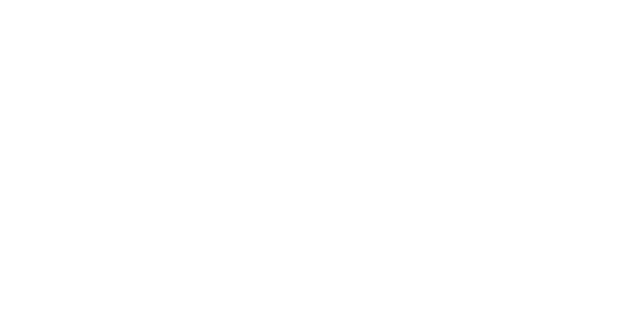
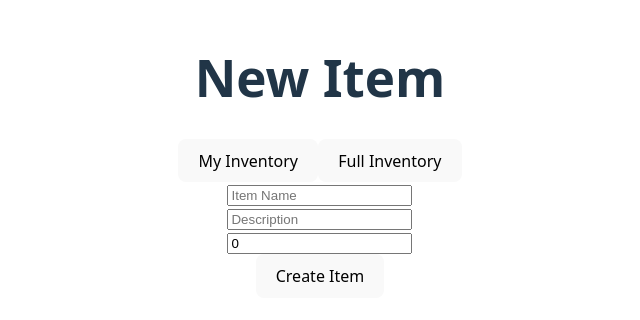
Before and after one commit to Tollhouse/z-prefix-CRUD, a React (Vite) app in the folder client/: page /Createitem/1 in a window 1280 px wide. Before the commit this address had no page. Shown: the part 244-564 px from the top of the page, without its empty margins (320-960 px from the left). Built offline with nearby package versions, Linux system fonts and the light colour scheme.

Commit message:
Have all the pages needed to finish up just need the logic to pass around the verified userid for the rest of the pages to use for display then need to work on the patch system as it is not implemented

```diff
--- /dev/null
+++ b/client/components/Createitem.jsx
@@ -0,0 +1,73 @@
+import { useState, useEffect, useContext } from 'react'
+import { useNavigate } from 'react-router-dom'
+
+function Createitem(){
+    const [userid, setUserName] = useState('');
+    const [itemname, setPassword] = useState('');
+    const [description, setFirstName] = useState('');
+    const [quantity, setLastName] = useState(0);
+
+    const navigate = useNavigate();
+
+    const submitHandler = () => {
+            console.log(userid)
+            console.log(itemname)
+            console.log(description)
+            console.log(quantity)
+    }
+
+    const fullInventory = () =>{
+        console.log('Redirecting to full inventory...');
+        navigate('/Fullinventory');
+      };
+
+    const Myinventory = () => {
+        console.log('Redirecting to personal invnetory...');
+    };
+
+    return (
+        <>
+            <h1>New Item</h1>
+            <div>
+            <button onClick={Myinventory}>My Inventory</button>
+            <button onClick={fullInventory}>Full Inventory</button>
+            </div>
+
+            <div>
+                <input
+                id="ItemName"
+                type="text"
+                placeholder="Item Name"
+                value={itemname}
+                onChange={(currentvalue) => setPassword(currentvalue.target.value)}/>
+            </div>
+
+
+            <div>
+                <input
+                id="Description"
+                type="text"
+                placeholder="Description"
+                value={description}
+                onChange={(currentvalue) => setFirstName(currentvalue.target.value)}/>
+            </div>
+
+            <div>
+                <input
+                id="Quantity"
+                type="number"
+                placeholder="Quantity"
+                value={quantity}
+                onChange={(currentvalue) => setLastName(currentvalue.target.value)}/>
+            </div>
+
+            <div>
+                <button onClick={submitHandler}>Create Item</button>
+            </div>
+        </>
+    )
+
+}
+
+
+export default Createitem
--- a/client/components/Fullinventory.jsx
+++ b/client/components/Fullinventory.jsx
@@ -23,7 +23,7 @@ function Fullinventory(){
     };
 
     const back = () => {
-      console.log("Redirecting to inventory page")
+      console.log("Redirecting to login page")
       navigate(`/`);
     };
 
--- a/client/components/Item.jsx
+++ b/client/components/Item.jsx
@@ -23,9 +23,9 @@ function Item(){
         .then((data) =>{
             setUserName(data[0])
         })
-      }, []);
+    }, []);
 
-      const back = () => {
+    const back = () => {
         console.log("Redirecting to inventory page")
         navigate(`/Fullinventory`);
     };
--- a/client/components/Login.jsx
+++ b/client/components/Login.jsx
@@ -7,9 +7,19 @@ function Login(){
 
     const navigate = useNavigate();
 
-    const loginHandler = () => {
+    const loginHandler = async () => {
             console.log(userID)
             console.log(password)
+            const response = await fetch(`http://localhost:3000/users`)
+            let json = await response.json()
+            json = json.filter(user => user.password === password)
+            if(json.length > 0){
+                console.log('Found Account')
+                json = json[0]
+                navigate(`/Myinventory/${json.id}`)
+            } else {
+                alert("User not found please check information or create an account")
+            }
     };
 
     const newUser = () => {
--- a/client/components/Myinventory.jsx
+++ b/client/components/Myinventory.jsx
@@ -1,8 +1,12 @@
 import { useState, useEffect, useContext } from 'react'
+import { useParams, useNavigate } from 'react-router-dom';
 
 function Myinventory(){
     const [items, setItems] = useState([]);
-    const [personalItems, setPersonalItems] = useState([])
+    const [personalItems, setPersonalItems] = useState([]);
+    const {id} = useParams();
+
+    const navigate = useNavigate();
 
     useEffect(() => {
         fetch('http://localhost:3000/item')
@@ -10,23 +14,65 @@ function Myinventory(){
           return res.json();
         })
         .then((data) => {
-          setItems(data);
+          const filtered = data.filter(item => String(item.userid) === String(id))
+          setItems(filtered)
         })
       }, []);
+
+      const deleteHandler = async (itemId) => {
+        const response = await fetch(`http://localhost:3000/item/${itemId}`, {
+          method: 'DELETE',
+          headers: {
+            'Content-Type': 'application/json'
+          }
+        });
+        if (response.ok){
+          window.location.reload()
+        }
+      };
+
+      const shortDesc = (desc) => {
+        if(desc.length > 100){
+          return desc.slice(0,100) + '...'
+        } else{
+          return desc
+        }
+      }
+
+      const fullInventory = () =>{
+        console.log('Redirecting to full inventory...');
+        navigate('/Fullinventory');
+      };
+
+      const createItem = () => {
+        console.log('Redirecting to item creation page...');
+        navigate(`/Createitem/${id}`);
+      }
 
     return (
         <>
       <div>
         Personal Inventory Management
       </div>
+      <div>
+      <button onClick={createItem}>Create New Item</button>
+      <button onClick={fullInventory}>Full Inventory</button>
+      </div>
+      <div>
+        Your item list
+      </div>
       <div className = "inventorylist">
-        {items.map(item => <div>{item.itemname} Quantity:{item.quantity}</div>)}
+        {items.map(item =>
+          <div>
+            {item.itemname} <br/>
+            Quantity:{item.quantity} <br/>
+            Description: {shortDesc(item.description)} <br/>
+            <button onClick={() => deleteHandler(item.id)}>Delete</button>
+            </div>)}
       </div>
         </>
     )
 
 }
 
-
-
 export default Myinventory
--- a/client/src/App.jsx
+++ b/client/src/App.jsx
@@ -5,6 +5,7 @@ import Item from '../components/Item'
 import Myinventory from '../components/Myinventory'
 import Fullinventory from '../components/Fullinventory'
 import Newuser from '../components/Newuser'
+import Createitem from '../components/Createitem'
 
 function App() {
 
@@ -16,6 +17,7 @@ function App() {
           <Route path='/Myinventory/:id' element={<Myinventory />} />
           <Route path='/Newuser' element={<Newuser />} />
           <Route path='/Item/:id' element={<Item />} />
+          <Route path='/Createitem/:id' element={<Createitem />} />
       </Routes>
     </>
   )
```
